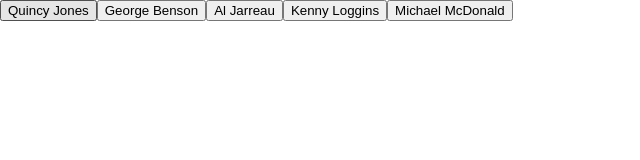
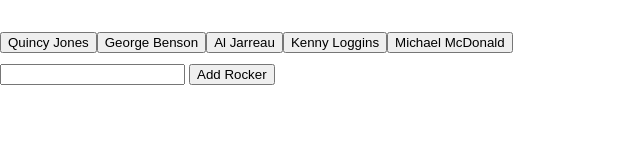
Before and after one commit to boronflex/week6homework, a plain HTML site: page index.html in a window 1280 px wide. Shown: the whole page, without its empty margins (0-640 px from the left). Drawn offline with nearby package versions, Linux system fonts and the light colour scheme.

Commit message:
input button works now

```diff
--- a/assets/javascript/app.js
+++ b/assets/javascript/app.js
@@ -11,16 +11,35 @@
 // 2. Your app should take the topics in this array and create buttons in your HTML.
 //    * Try using a loop that appends a button for each string in the array.
 
-	topics.forEach(function(yachtRocker){
-		//create buttons from the list and add them to the 'button-div' div here
 
-		var newButton = $("<button>", {class: "yacht-rocker"}).text(yachtRocker);
+	function addButtons(){
+
+		topics.forEach(function(yachtRocker){
+			//create buttons from the list and add them to the 'button-div' div here
+
+			var newButton = $("<button>", {class: "yacht-rocker"}).text(yachtRocker);
+
+			$("#button-div").prepend(newButton).css({"float":"left"});
+
+			//combine this into one later
+
+		});
+
+	}
+
+	addButtons();
+
+	$("#add-rocker").click(function(){
+
+		var newButton = $("<button>", {class: "yacht-rocker"}).text($("#input-box").val());
 
 		$("#button-div").prepend(newButton).css({"float":"left"});
 
-		//combine this into one later
+	})
 
-	});
+	var still = "";
+
+	var motion = "";
 
 
 	$(".yacht-rocker").click(function(){
@@ -34,31 +53,38 @@
 		var queryURL = "https://api.giphy.com/v1/gifs/search?q=" +
         rocker + "&api_key=dc6zaTOxFJmzC&limit=10";
 
-        console.log(queryURL)
-
 		$.ajax({
 			url: queryURL,
 			method: "GET"
 		}).done(function(response){
 
-			console.log(response.data)
-
-			var still = ""
-
 			for (x=0; x<=9; x+=1){
 
 				still = response.data[x].images.fixed_height_still.url;
 
-				$("#add-gifs-divs").append($("<img>", {src: still, alt: rocker}));
+				motion = response.data[x].url;
 
-				console.log(still);
+				$("#add-gifs-divs").append($("<img>", {src: still, alt: rocker, "class": "yr-gif"}).attr("state","still"));
 
+				//console.log(still);
+
+				//console.log(motion);
 			}
 
 		})
 
+	});
 
-	})
+	$("<img>").click(function(){
+
+		console.log("clicked an image");
+
+		// $(this).attr({
+		//     "state": "motion",
+		//    	"src": motion
+		// });
+
+	});
 
 
 
--- a/index.html
+++ b/index.html
@@ -10,11 +10,28 @@
 
 <body>
 
-	<div id="button-div">
+	<div>
+		<br>
 		<br>
 	</div>
 
-	<div id="add-button-div">
+	<div id="button-div">
+	</div>
+
+	<div>
+		<br>
+		<br>
+	</div>
+
+	<div id="add-button-div" style="clear: both;">
+		<input id="input-box">
+		<button id="add-rocker">Add Rocker</button>
+		<br>
+	</div>
+
+	<div>
+		<br>
+		<br>
 	</div>
 
 	<div id="add-gifs-divs">
```
